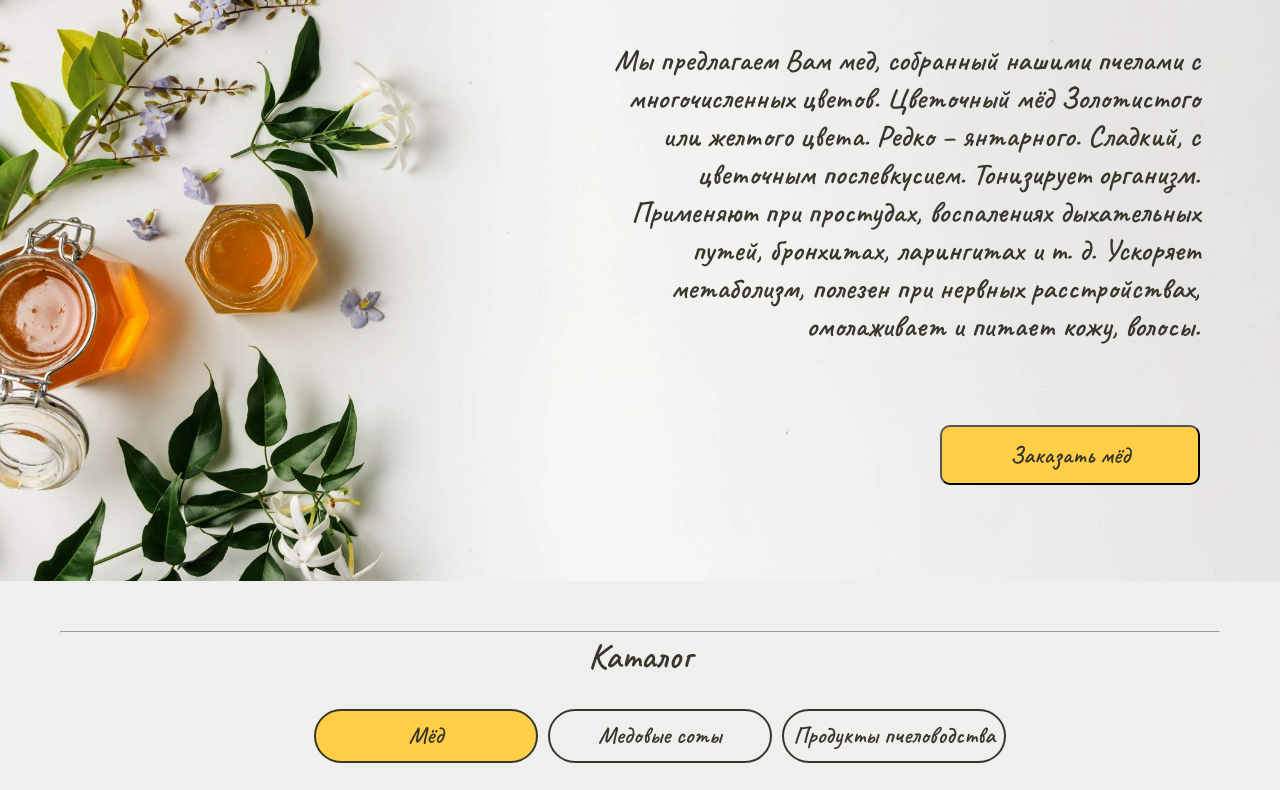
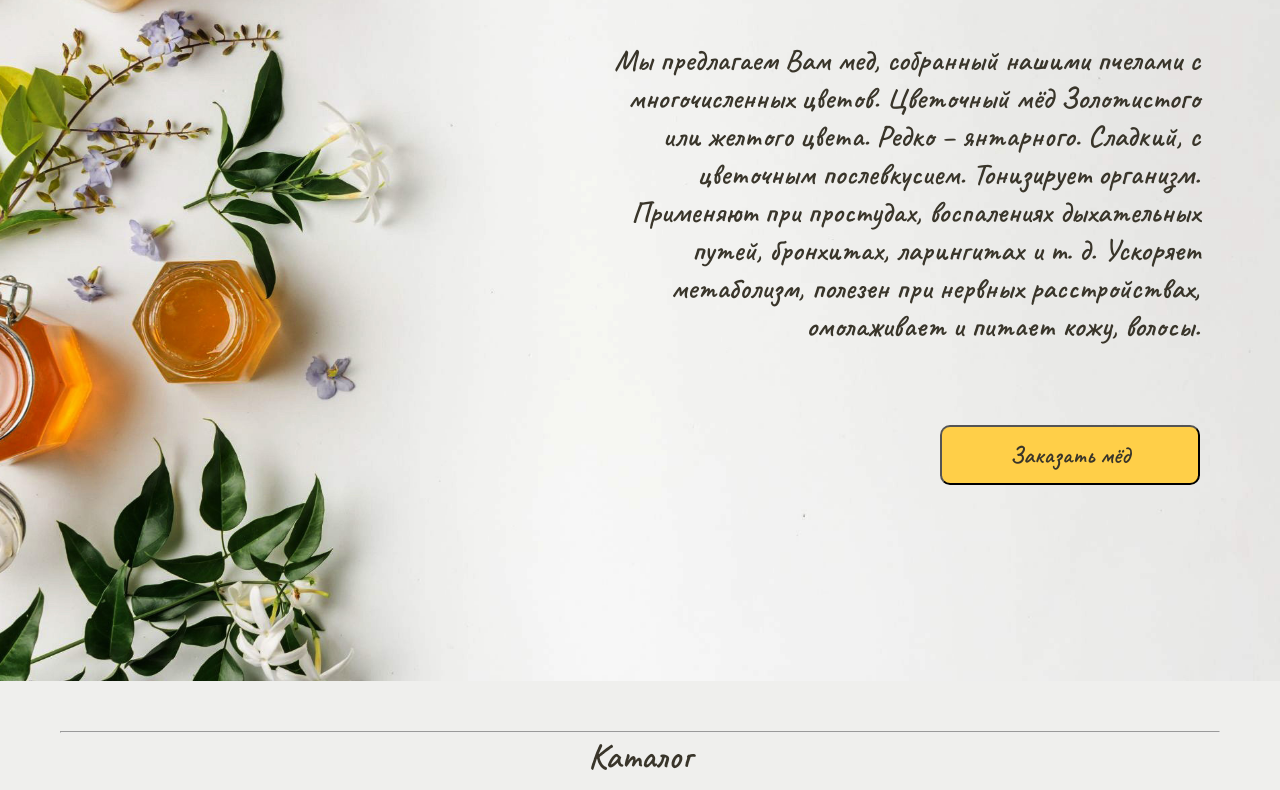
Before and after one commit to Konstantinys88/HONEY, a website: page src/index.html in a window 1280 px wide. Shown: the part 287-1077 px from the top of the page. Drawn offline with nearby package versions, Linux system fonts and the light colour scheme.

Commit message:
promo height vh in px

```diff
--- a/src/sass/blocks/_promo.scss
+++ b/src/sass/blocks/_promo.scss
@@ -1,5 +1,6 @@
 .promo {
-    height: 100vh;
+    // height: 100vh;
+    height: 900px;
     background: url('../img/honeybg.jpg') no-repeat 50%/cover;
     padding-top: 68px;
     &__header {
```
Also changed, not shown: dist/css/style.min.css, src/css/style.min.css, 1 other file.
